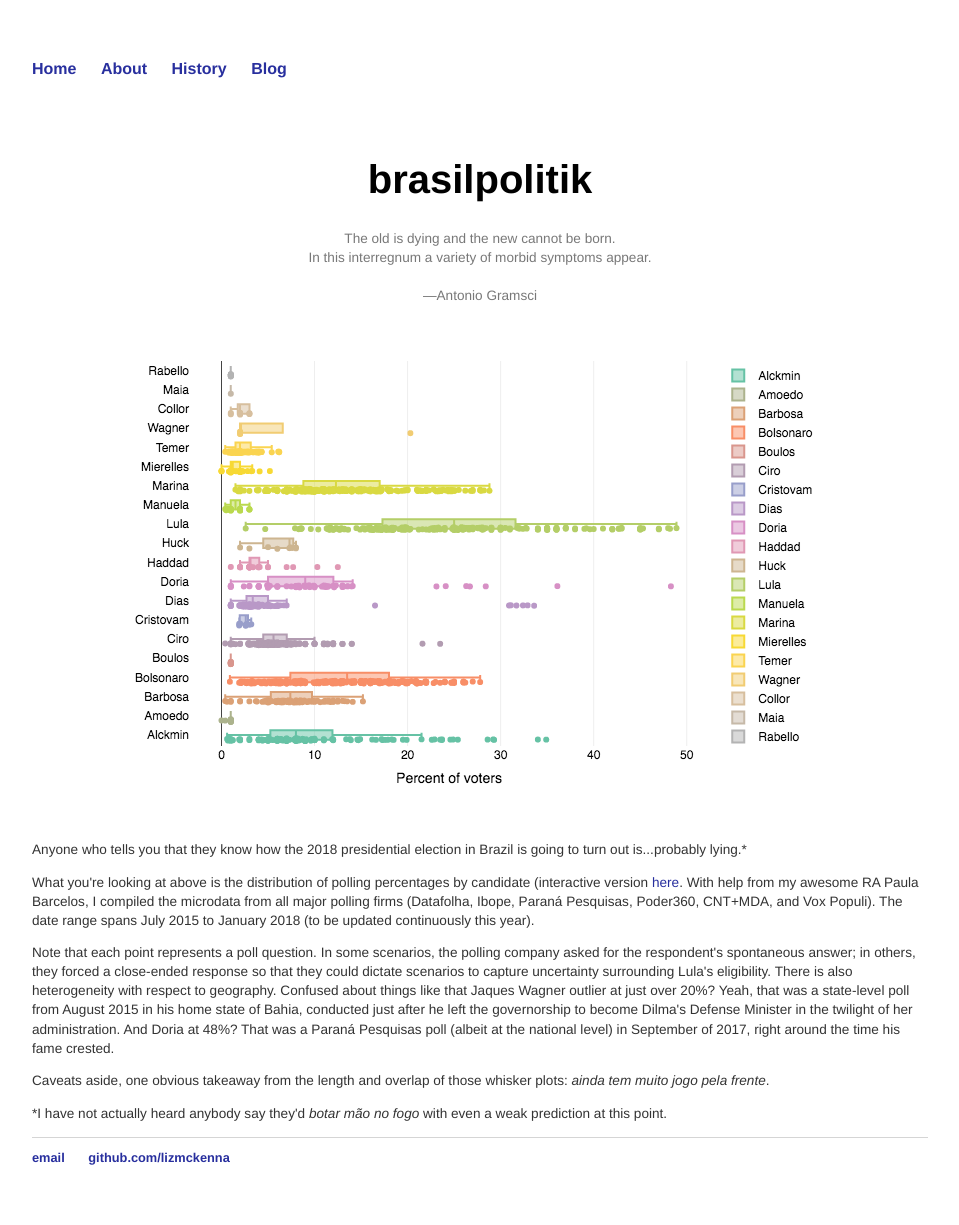
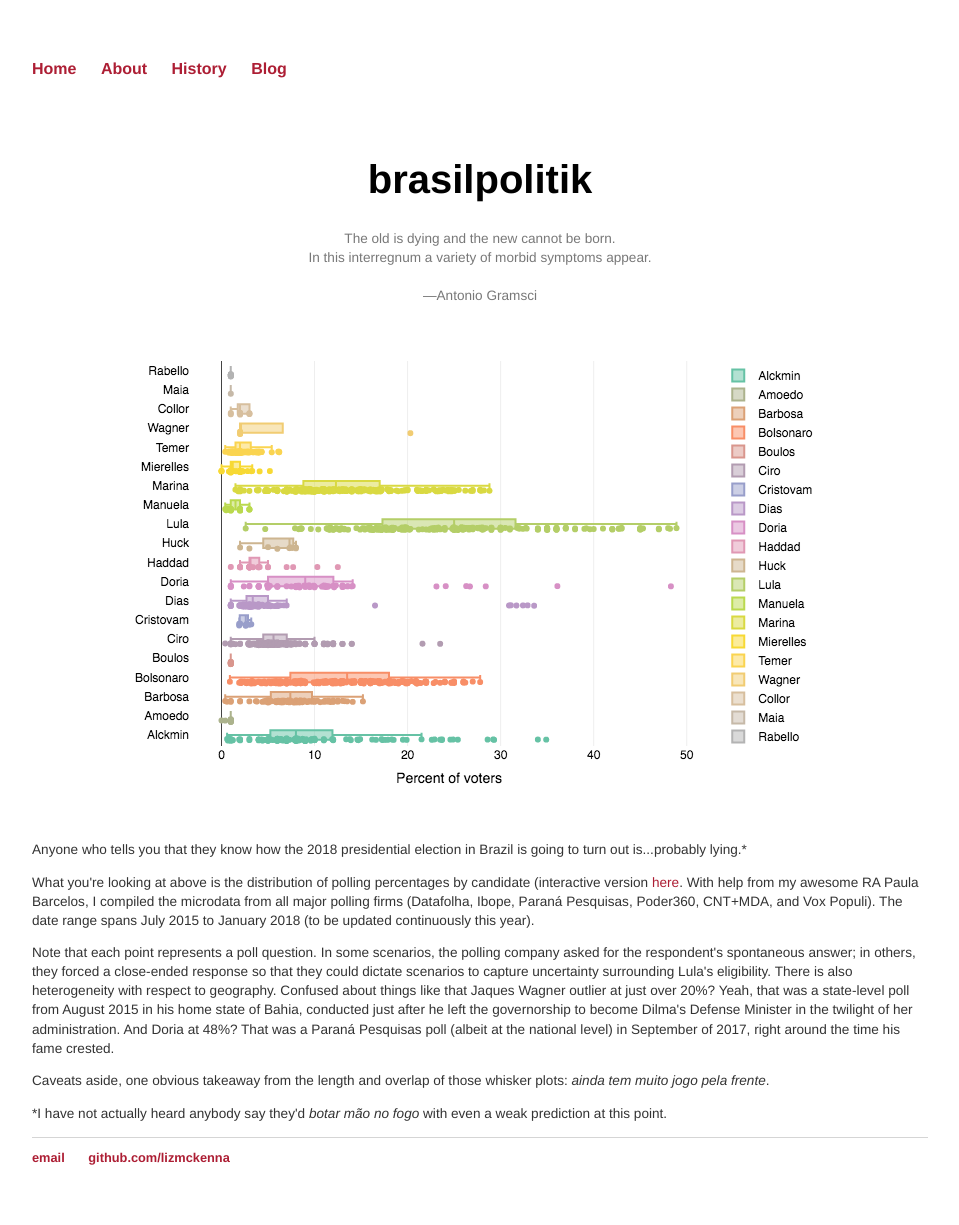
Before and after one commit to lizmckenna/elizabethmckenna.org, a Jekyll site: the page built from index.html, in a window 1280 px wide. Shown: the whole page, without its empty margins (160-1119 px from the left). Built offline with Jekyll 4.4.1, drawn with Linux system fonts in a browser that asks for light colours.

Commit message:
Update main.css

```diff
--- a/css/main.css
+++ b/css/main.css
@@ -14,7 +14,7 @@ nav ul li, footer ul li {
 }
 a {
     text-decoration: none;
-    color: #282F9E;
+    color: #AD1E34;
 }
 a:hover {
     text-decoration: underline;
```
